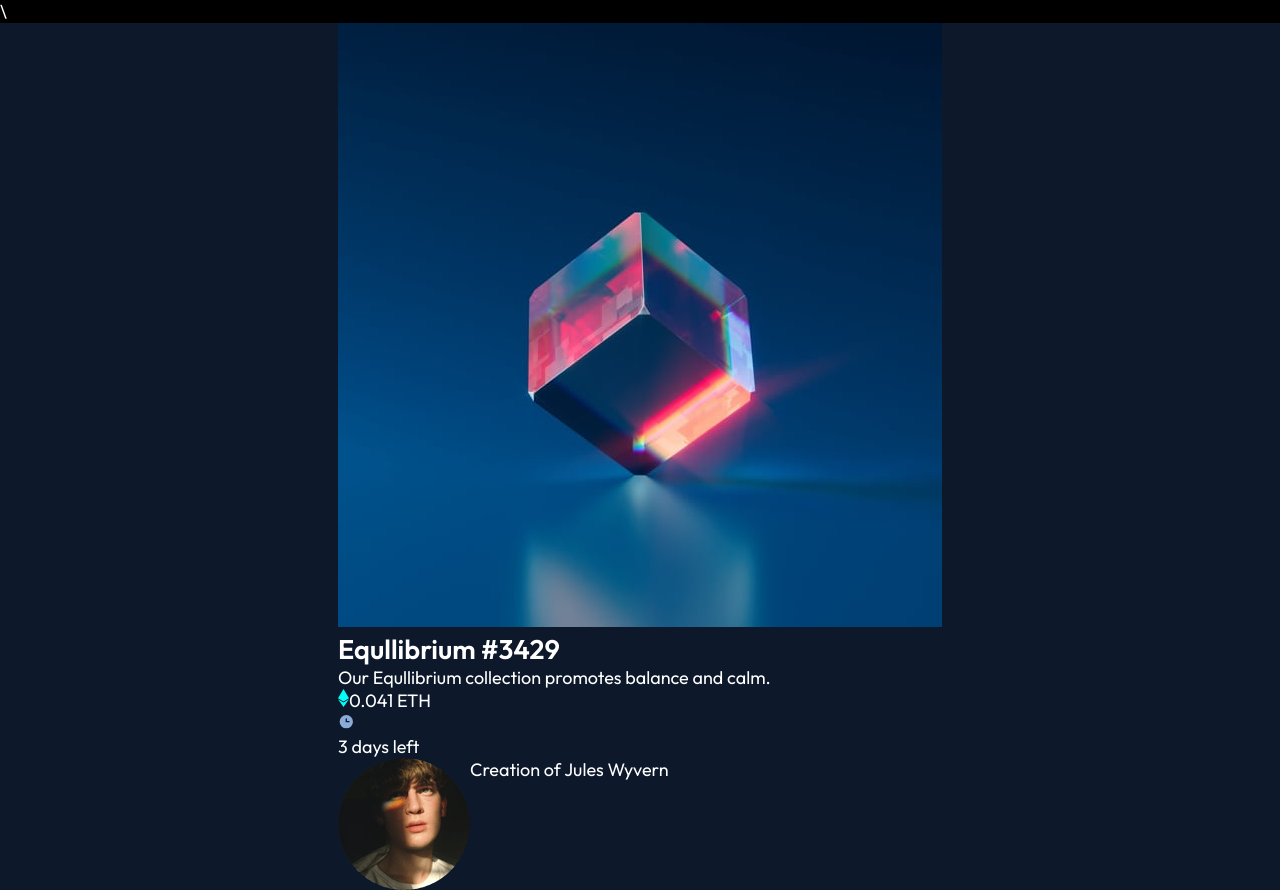
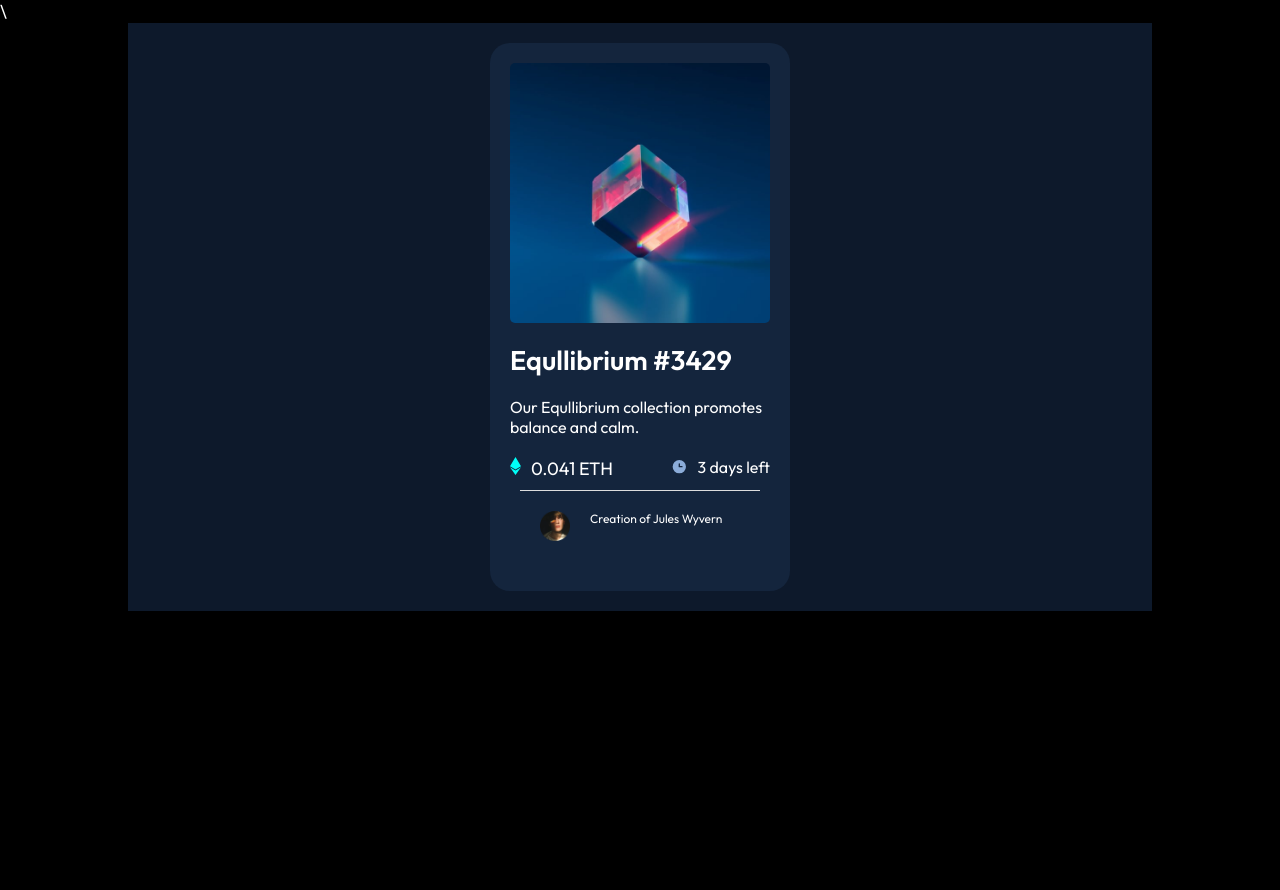
Before and after one commit to Oleksii-Kramar/nft-preview-card, a plain HTML site: page index.html in a window 1280 px wide. After the commit the page ends 800 px from the top, so only its background shows below. Drawn offline with Linux system fonts and the light colour scheme.

Commit message:
next-commit

```diff
--- a/index.html
+++ b/index.html
@@ -13,14 +13,13 @@
   <link rel="stylesheet" href="style.css">
 </head>
 <body>
-  <main class="conteiner">
-    <article class="wrapper">
+    <main class="wrapper">
+     <article class="container">
         <div class="card">
-        <div class="main-img">
-          <img src="images/image-equilibrium.jpg" alt="Obraz">
-        </div>
+          <img src="images/image-equilibrium.jpg" alt="NFT image" class="main-image">
           <h1 class="header">Equllibrium #3429</h1>
           <p class="text">Our Equllibrium collection promotes balance and calm.</p>
+        <section class="price-info">
           <section class="coin-price">
             <div class="icon">
               <img src="images/icon-ethereum.svg" alt="icon-ethereum">
@@ -30,15 +29,17 @@
         <section class="time">
           <div class="clock-icon">
             <img src="images/icon-clock.svg" alt="clock">
+            </div>
             <div class="days">
               <p>3 days left</p>
           </div>
-          </div>
+        </section>
         </section>
         <section class="autor">
-          <img src="images/image-avatar.png" alt="autor">
+          <img class="autor-foto" src="images/image-avatar.png" alt="autor">
           <p class="autor-name">Creation of Jules Wyvern</p>
         </section>
+
         </div>
      </article>
     </main>
--- a/style.css
+++ b/style.css
@@ -21,40 +21,72 @@ body {
     color: var(--c-white)
 }
 
-.conteiner {
+.container {
     display: flex;
     justify-content: center;
     align-items: center;
-    background-color: var(--c-main-BG);;
+    height: 100%;
+    width: 80%;
+    background-color: var(--c-main-BG);
+    margin: auto;
 }
-.wrapper {
+
+.card {
+    display: flex;
+    flex-direction: column;
+    background-color: var(--c-card-BG);
+    width: 300px;
+    margin: auto;
+    margin-top: 20px;
+    margin-bottom: 20px;
+    padding: 20px;
+    border-radius: 20px;
 }
-.card {
 
+.main-image {
+    border-radius: 5px;
 }
-.main-img {
 
+.header {
+    margin: 20px 0 20px 0;
 }
-.header {
+
+.card p {
+    font-size: 16px;
 }
-.text {
+
+.autor {
+    display: flex;
+    gap: 20px;
+    margin: 10px;
+    padding: 20px;
+    border-top: 0.5px solid #ddd
 }
+.autor-foto {
+    max-width: 30px;
+    padding: 0;
+}
+
+.price-info {
+    display: flex;
+    justify-content: space-between;
+    margin-top: 20px;
+}
+
 .coin-price {
     display: flex;
+    gap: 10px;
 }
-.icon {
+
+.time {
+    display: flex;
+    gap: 10px;
 }
-.price {
+
+
+
+
+
+.autor p {
+    font-size: 12px;
 }
-.time {
-
-}
-.clock {
-}
-.days {
-}
-.autor {
-    display: flex;
-}
-.autor-name {
-}
```
Lines whose indentation alone changed are shown as unchanged.
